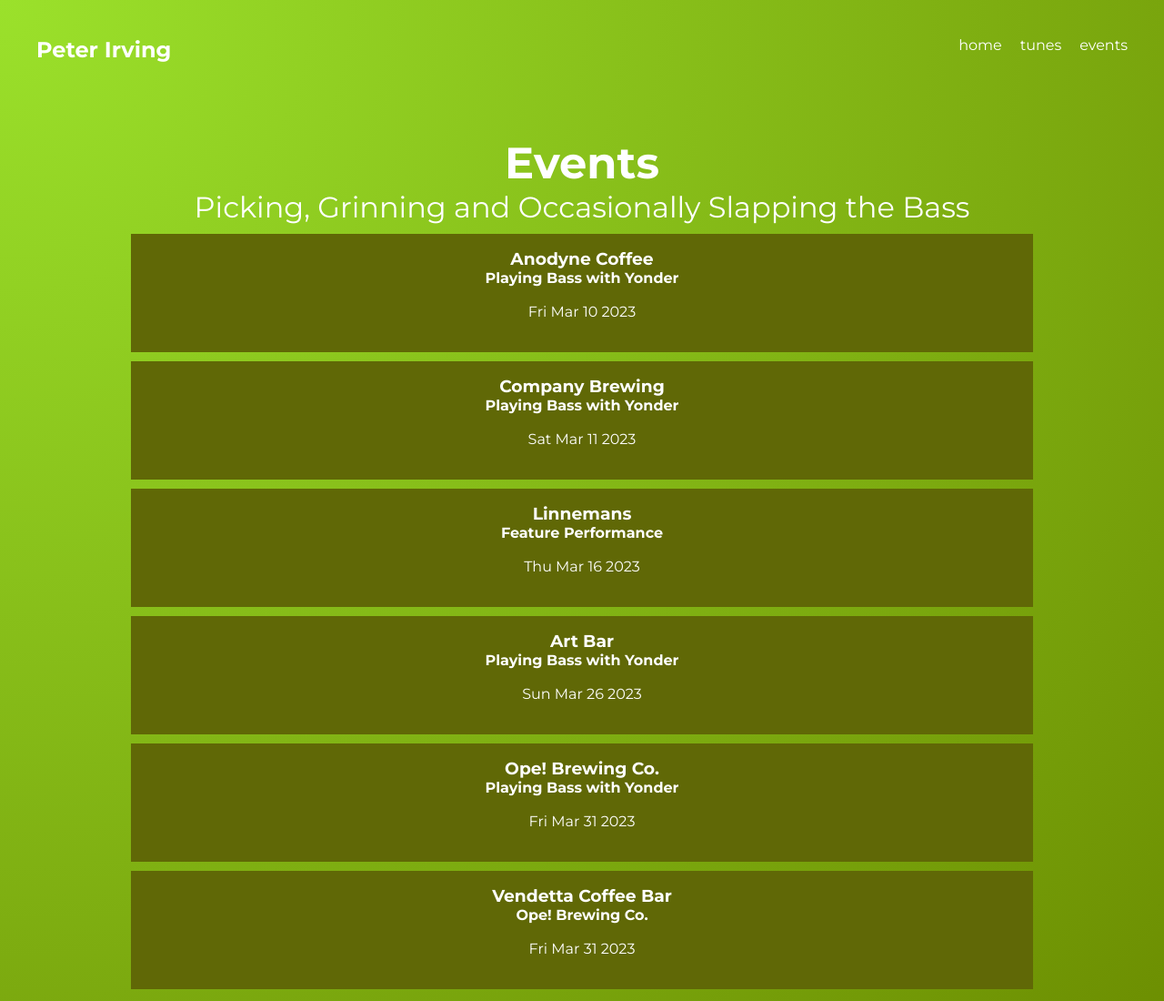
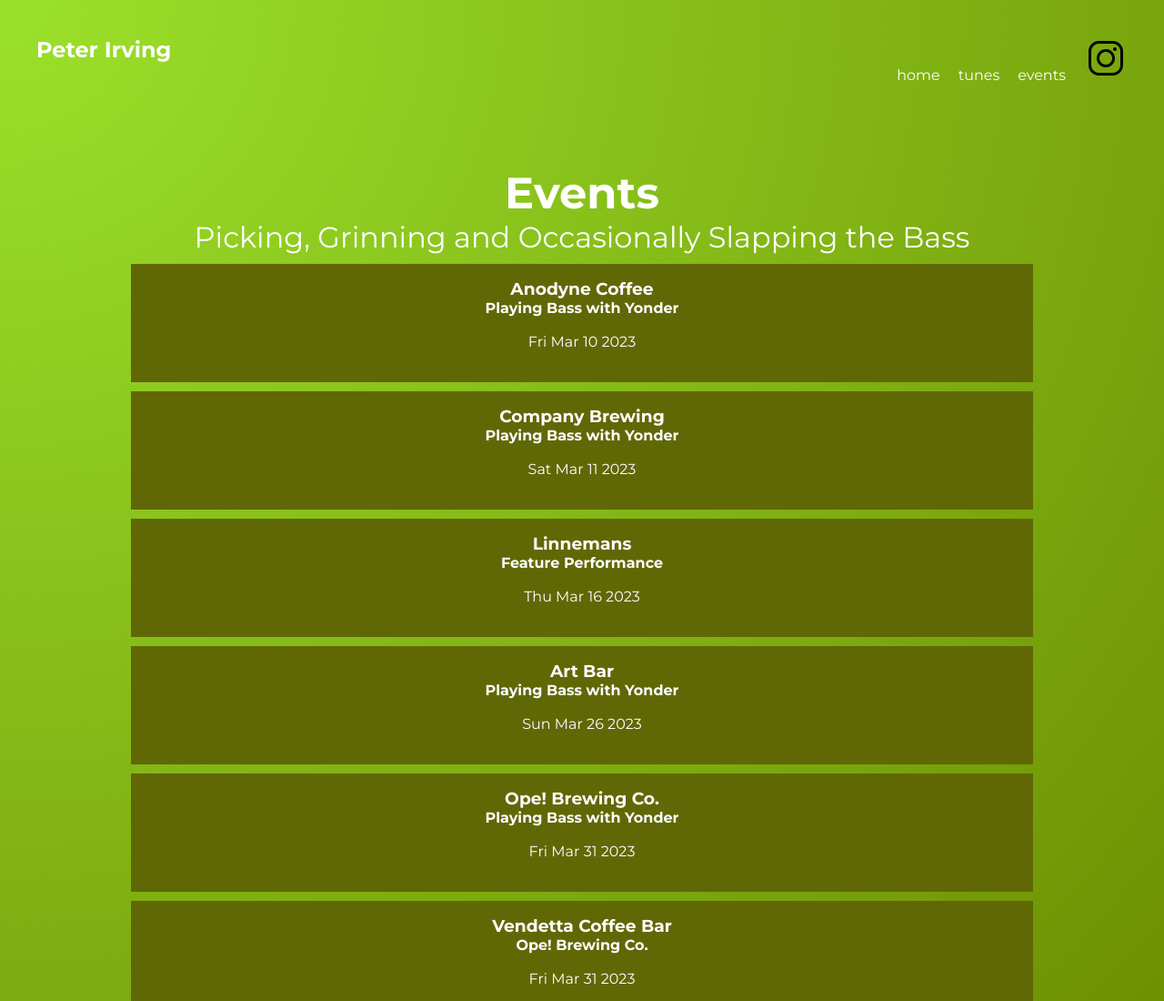
Before and after one commit to peterIrving/peterirving.live, a Gatsby site: page /events in a window 1280 px wide. Shown: the top 1100 px of the page at 91% size. Built offline with nearby package versions, Linux system fonts and the light colour scheme; Gatsby itself is replaced by a stand-in of ours.

Commit message:
added insta icon

```diff
--- a/src/components/home_view.tsx
+++ b/src/components/home_view.tsx
@@ -13,6 +13,7 @@
             <h3> Peter Irving</h3>
             <p>Generally Steppy Folk Music</p>
             <Link className={styles.btn} to="/tunes">My Tunes</Link>
+
         </div>
     </section>
 </Layout>)
--- a/src/components/nav_bar.tsx
+++ b/src/components/nav_bar.tsx
@@ -8,6 +8,7 @@
             <Link to="/">home</Link>
             <Link to="/tunes">tunes</Link>
             <Link to="/events">events</Link>
+            <a href="https://www.instagram.com/peter__irving/" target="_blank" ><img src="/icons8-instagram-48.png"></img></a>
         </div>
     </nav>)
 }
--- a/src/styles/global_styles.css
+++ b/src/styles/global_styles.css
@@ -31,7 +31,6 @@
   padding-right: 16px;
 }
 
-
 nav {
   display: grid;
   grid-template-columns: 1fr 1fr;
```
Also changed, not shown: static/icons8-instagram-48.png (added).
